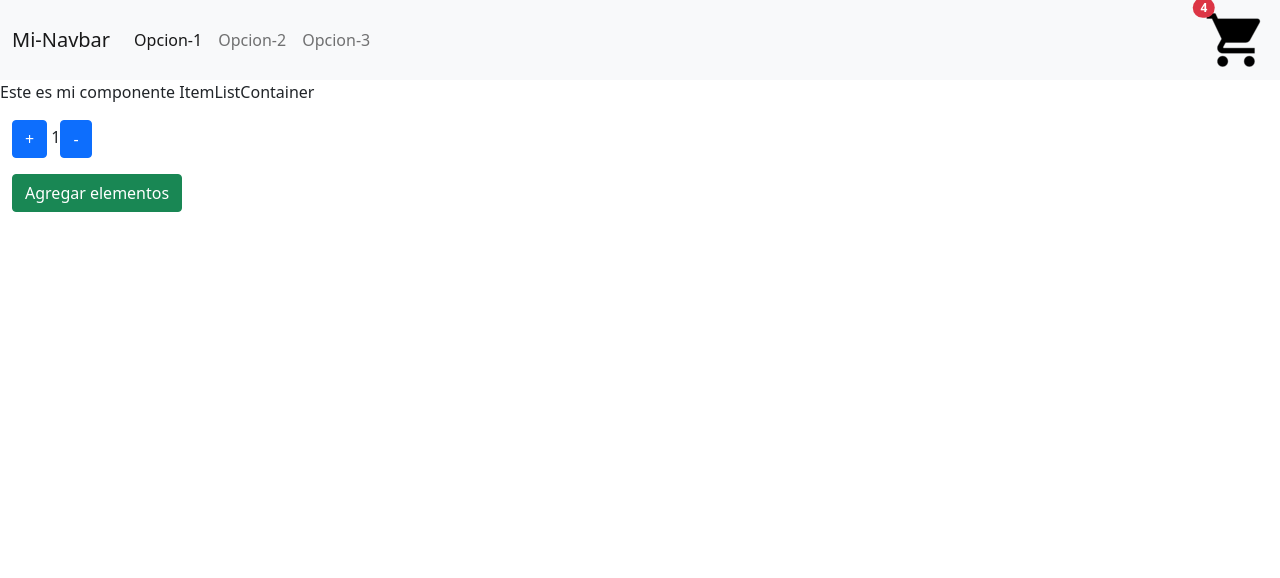
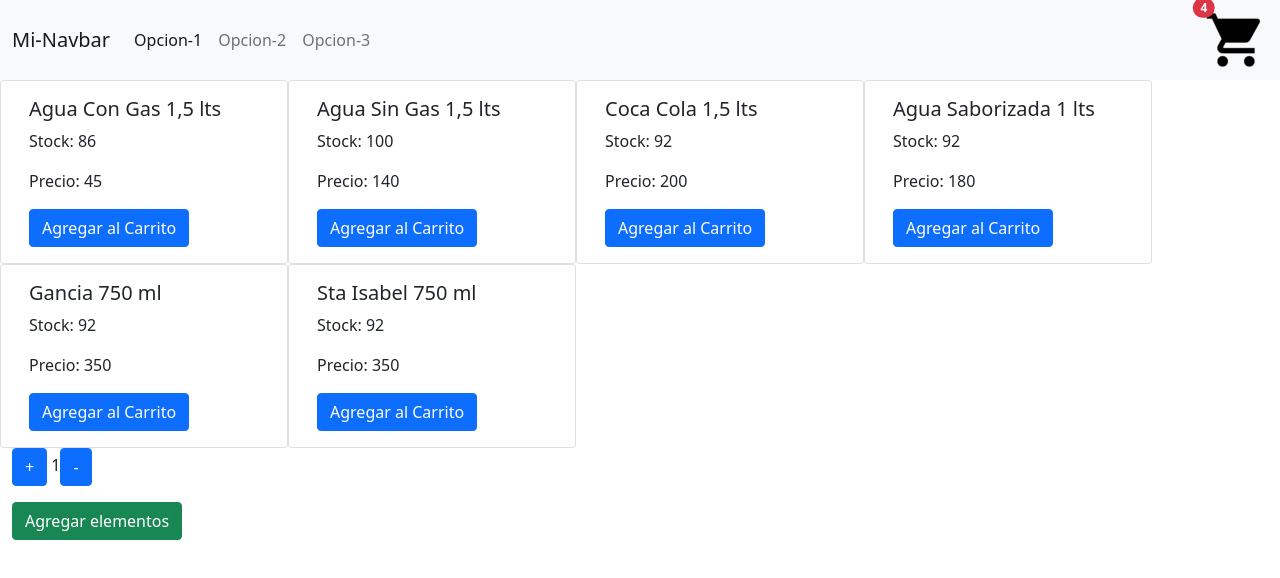
Before and after one commit to SergioAlfMann/React, a React (Create React App) app: page / in a window 1280 px wide. Shown: the top 578 px of the page. Built offline with nearby package versions, Linux system fonts and the light colour scheme.

Commit message:
PromiseAndItems

```diff
--- a/package.json
+++ b/package.json
@@ -8,6 +8,7 @@
     "@testing-library/user-event": "^13.5.0",
     "bootstrap": "^5.1.3",
     "react": "^17.0.2",
+    "react-bootstrap": "^2.1.1",
     "react-dom": "^17.0.2",
     "react-scripts": "5.0.0",
     "web-vitals": "^2.1.3"
--- /dev/null
+++ b/src/components/Item.js
@@ -0,0 +1,21 @@
+
+import { Button, Card } from 'react-bootstrap';
+
+const Item = ({ item }) => {
+    return (
+
+        <Card style={{ width: '18rem' }}>
+            <Card.Body>
+                <Card.Title>{item.name}</Card.Title>
+                <Card.Text>
+                    <p>Stock: {item.stock}</p>
+                    <p>Precio: {item.cost}</p>
+                </Card.Text>
+                <Button variant="primary">Agregar al Carrito</Button>
+            </Card.Body>
+        </Card>
+
+    );
+}
+
+export default Item;
--- /dev/null
+++ b/src/components/ItemList.js
@@ -0,0 +1,83 @@
+import Item from "./Item";
+import { useState, useEffect } from "react";
+import { CardGroup, Container, Row, Col, } from "react-bootstrap";
+
+const ItemList = () => {
+    const [datos, setDatos] = useState([]);
+
+    useEffect(() => {
+        let is_ok = true;
+        const data = [
+            {
+                id: 30,
+                name: "Agua Con Gas 1,5 lts",
+                stock: 86,
+                cost: 45,
+            },
+            {
+                id: 29,
+                name: "Agua Sin Gas 1,5 lts",
+                stock: 100,
+                cost: 140,
+            },
+            {
+                id: 76,
+                name: "Coca Cola 1,5 lts",
+                stock: 92,
+                cost: 200,
+            },
+            {
+                id: 76,
+                name: "Agua Saborizada 1 lts",
+                stock: 92,
+                cost: 180,
+            },
+            {
+                id: 76,
+                name: "Gancia  750 ml",
+                stock: 92,
+                cost: 350,
+            },
+            {
+                id: 76,
+                name: "Sta Isabel 750 ml",
+                stock: 92,
+                cost: 350,
+            }
+        ]
+        let mostrarDatos = (data) => {
+            return data;
+        }
+        let consultaDatos = (time, task) => {
+            return new Promise((resolve, reject) => {
+                if (is_ok) {
+                    setTimeout(() => {
+                        resolve(task)
+                    }, time);
+                } else {
+                    reject("Error")
+                }
+            });
+        }
+        consultaDatos(2000, mostrarDatos(data))
+            .then(respuesta => setDatos(respuesta))
+            .catch(err => console.log(err))
+    }, [])
+
+    return (
+        <Container fluid>
+            <div class="col">
+                <div class="row">
+                    {
+                        datos.map(producto => (
+                            <Item item={producto}></Item>
+                        ))
+                    }
+                 </div>
+
+            </div>
+        </Container>
+        );
+}
+
+export default ItemList;
--- a/src/components/ItemListContainer.jsx
+++ b/src/components/ItemListContainer.jsx
@@ -1,11 +1,9 @@
-
+import ItemList from "./ItemList";
 
 const ItemListContainer = ({ name }) => {
     return (
         <span>
-            <p>
-                Este es mi componente {name}
-            </p>
+            <ItemList />
         </span>
     );
 }
--- a/src/components/navBar.jsx
+++ b/src/components/navBar.jsx
@@ -19,13 +19,10 @@ const Navbar = () => {
             <li class="nav-item">
               <a class="nav-link" href="#">Opcion-3</a>
             </li>
-
-
           </ul>
         </div>
         <form class="d-flex">
           <CardWidget class="form-control me-2" />
-
         </form>
       </div>
     </nav>
```
Also changed, not shown: 1 other file (tests, documents, lock files or other folders).
